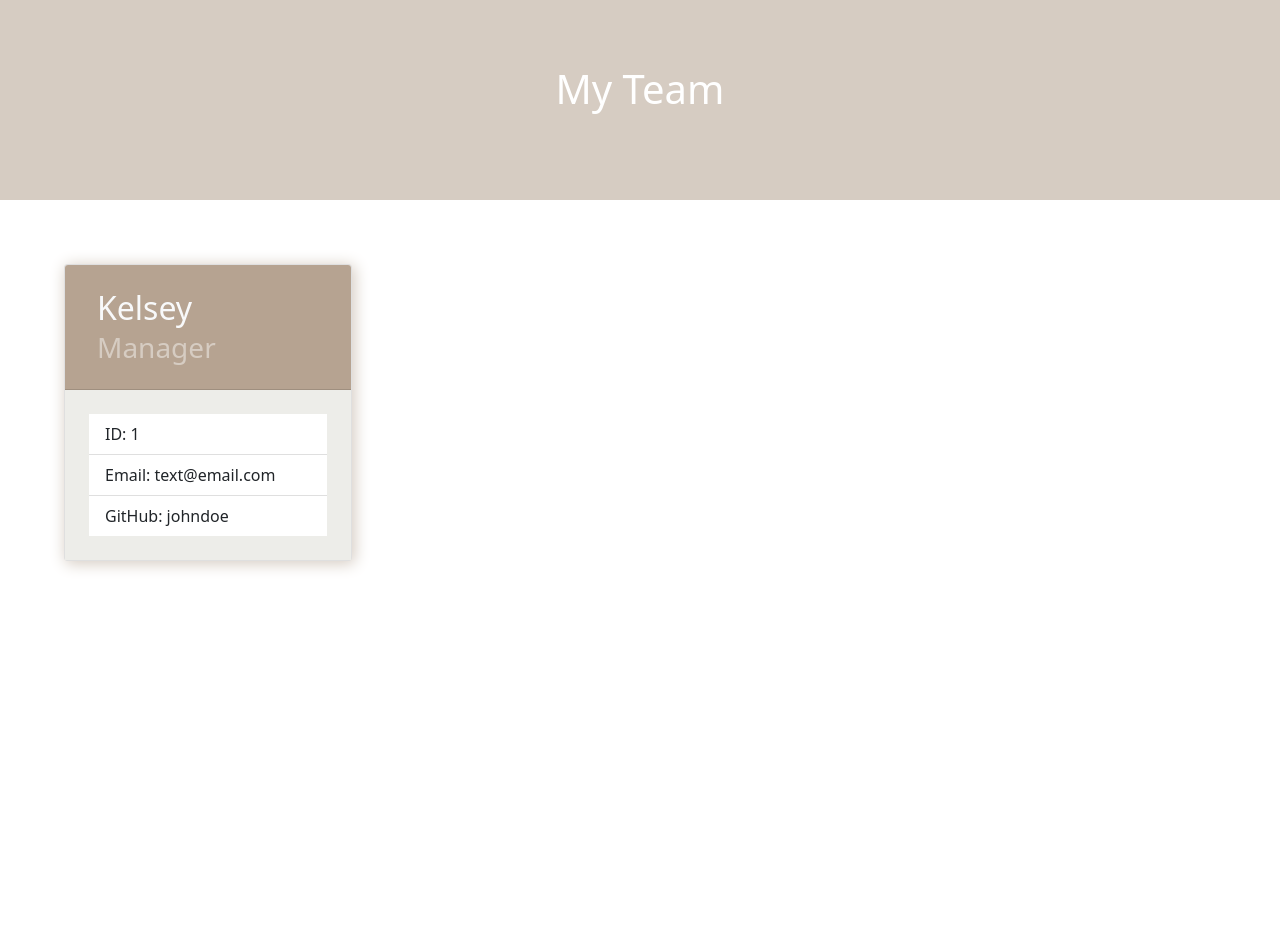
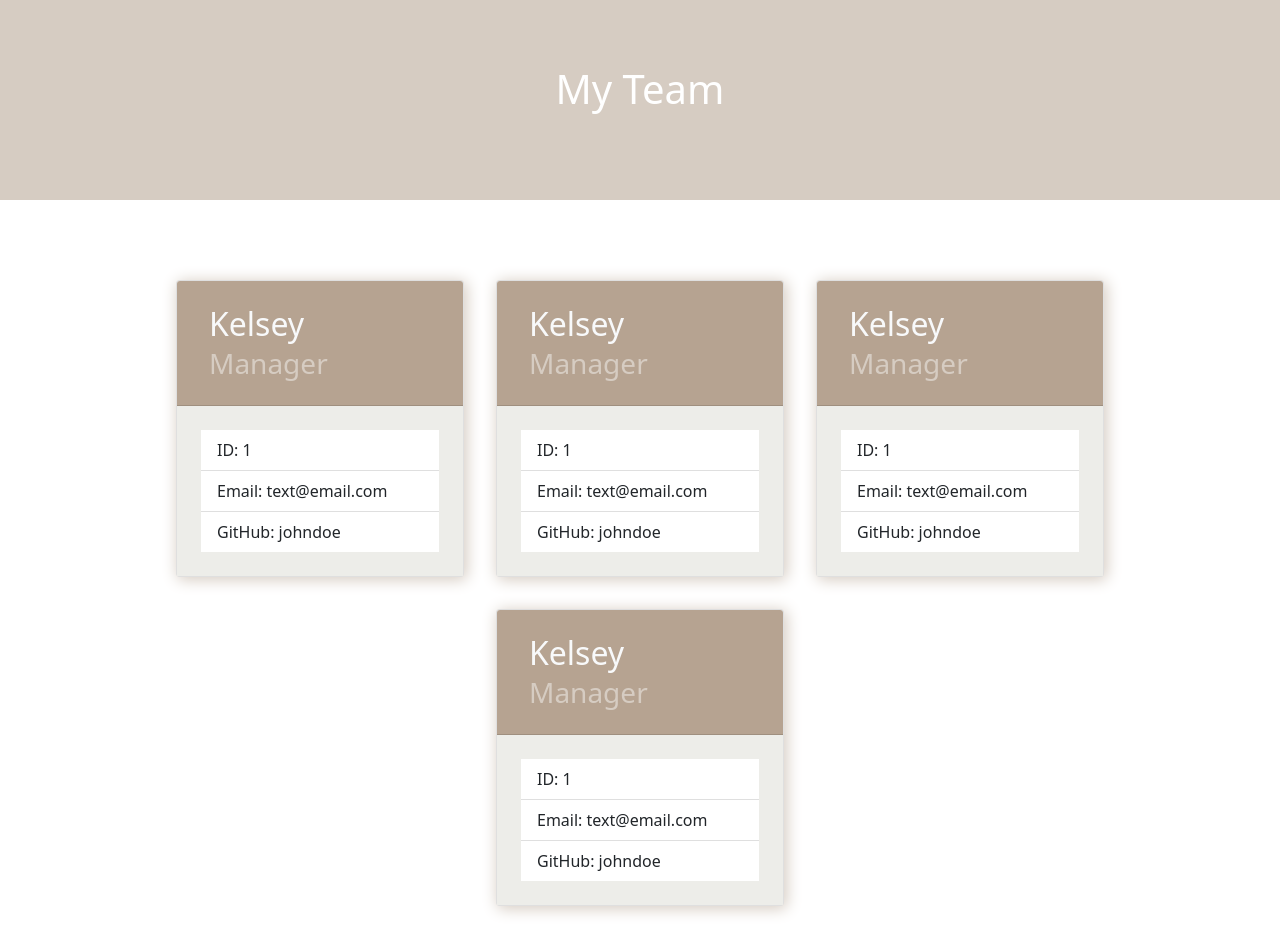
Before and after one commit to kelseybrianne/team-profile-generator, a website: page index.html in a window 1280 px wide. Before the commit the page ends 800 px from the top, so only its background shows below. Drawn offline with nearby package versions, Linux system fonts and the light colour scheme.

Commit message:
add flex layout to cards

```diff
--- a/index.html
+++ b/index.html
@@ -14,7 +14,58 @@
         <h1>My Team</h1>
     </header>
     <main>
-        <div class="card card-custom" style="width: 18rem;">
+        <div class="container">
+
+            <div class="d-flex row justify-content-center">
+                <div class="card col-md-4 card-custom m-3 p-0" style="width: 18rem;">
+                    <div class="card-header cardheader-custom">
+                        <div class="card-body">
+
+                            <h2 class="card-title text-light">Kelsey</h2>
+                            <h3 class="card-subtitle lightbrown-text">Manager</h3>
+                        </div>
+                    </div>
+                    <div class="card-body beige">
+                        <ul class="list-group list-group-flush m-2">
+                          <li class="list-group-item">ID: 1</li>
+                          <li class="list-group-item">Email: text@email.com</li>
+                          <li class="list-group-item">GitHub: johndoe</li>
+                        </ul>
+                    </div>
+                  </div>
+                <div class="card col-md-4 card-custom m-3 p-0" style="width: 18rem;">
+                    <div class="card-header cardheader-custom">
+                        <div class="card-body">
+
+                            <h2 class="card-title text-light">Kelsey</h2>
+                            <h3 class="card-subtitle lightbrown-text">Manager</h3>
+                        </div>
+                    </div>
+                    <div class="card-body beige">
+                        <ul class="list-group list-group-flush m-2">
+                          <li class="list-group-item">ID: 1</li>
+                          <li class="list-group-item">Email: text@email.com</li>
+                          <li class="list-group-item">GitHub: johndoe</li>
+                        </ul>
+                    </div>
+                  </div>
+                <div class="card col-md-4 card-custom m-3 p-0" style="width: 18rem;">
+                    <div class="card-header cardheader-custom">
+                        <div class="card-body">
+
+                            <h2 class="card-title text-light">Kelsey</h2>
+                            <h3 class="card-subtitle lightbrown-text">Manager</h3>
+                        </div>
+                    </div>
+                    <div class="card-body beige">
+                        <ul class="list-group list-group-flush m-2">
+                          <li class="list-group-item">ID: 1</li>
+                          <li class="list-group-item">Email: text@email.com</li>
+                          <li class="list-group-item">GitHub: johndoe</li>
+                        </ul>
+                    </div>
+                  </div>
+                <div class="card col-md-4 card-custom m-3 p-0" style="width: 18rem;">
                     <div class="card-header cardheader-custom">
                         <div class="card-body">
 
@@ -31,6 +82,9 @@
                     </div>
                   </div>
 
+            </div>
+        </div>
+
     </main>
 
 </body>
--- a/style.css
+++ b/style.css
@@ -30,3 +30,8 @@ h1 {
 .lightbrown-text {
     color: #d6ccc2;
 }
+
+.row-custom {
+    padding-left: 0px !important;
+    padding-right: 0px !important;
+}
```
Lines whose indentation alone changed are shown as unchanged.
